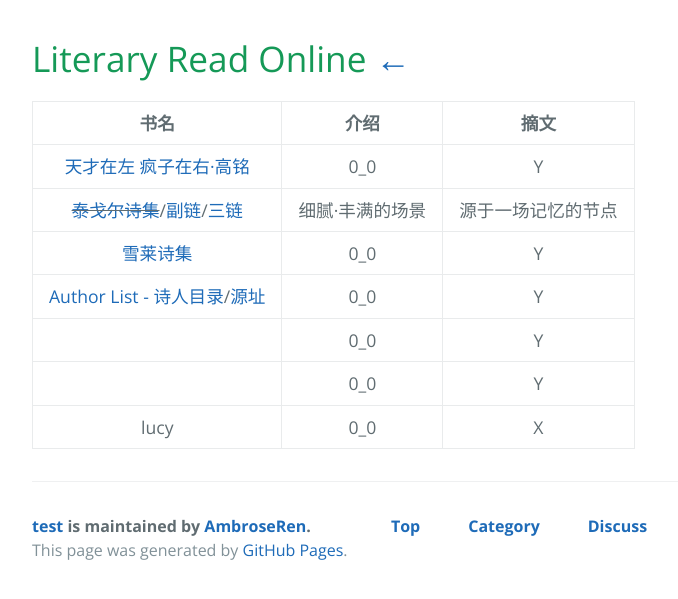
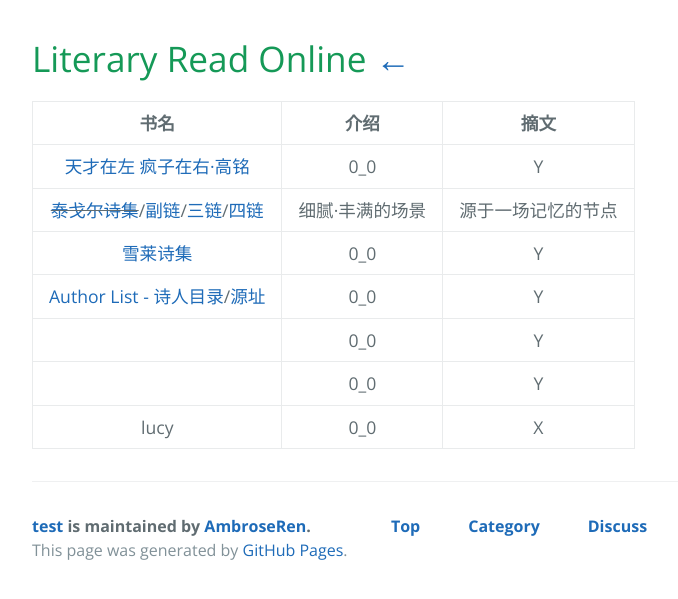
Before and after one commit to AmbroseRen/test, a Jekyll site: the page built from Library/Literary.md, in a window 1280 px wide. Shown: the top 599 px of the page, without its empty margins (192-870 px from the left). Built offline with Jekyll 4.4.1, drawn with Linux system fonts in a browser that asks for light colours; our own code applies the rules of GitHub Pages for plain Markdown files; the repository's description, which GitHub fills in, is left out.

Commit message:
Update Literary.md

```diff
--- a/Library/Literary.md
+++ b/Library/Literary.md
@@ -3,7 +3,7 @@
 | 书名 | 介绍 | 摘文 |
 |:---:|:---:|:---:|
 | [天才在左 疯子在右·高铭](https://www.cbxs.net/jishi/91/) | 0_0 | Y |
-| ~~[泰戈尔诗集](http://www.saohua.com/shuku/Tagore/)~~/[副链](https://www.fox2008.cn/Article/List/List_783.html)/[三链](https://www.xstt5.com/writer/618/) | 细腻·丰满的场景 | 源于一场记忆的节点 |
+| ~~[泰戈尔诗集](http://www.saohua.com/shuku/Tagore/)~~/[副链](https://www.fox2008.cn/Article/List/List_783.html)/[三链](http://www.newxue.com/gkmz/taiger/)/[四链](https://www.xstt5.com/writer/618/) | 细腻·丰满的场景 | 源于一场记忆的节点 |
 | [雪莱诗集](http://book.sbkk8.com/waiguo/xuelaishixuan/) | 0_0 | Y |
 | [Author List - 诗人目录](https://www.chinese-poetry.org/)/[源址](https://github.com/sheepzh/poetry) | 0_0 | Y |
 | []() | 0_0 | Y |
```
